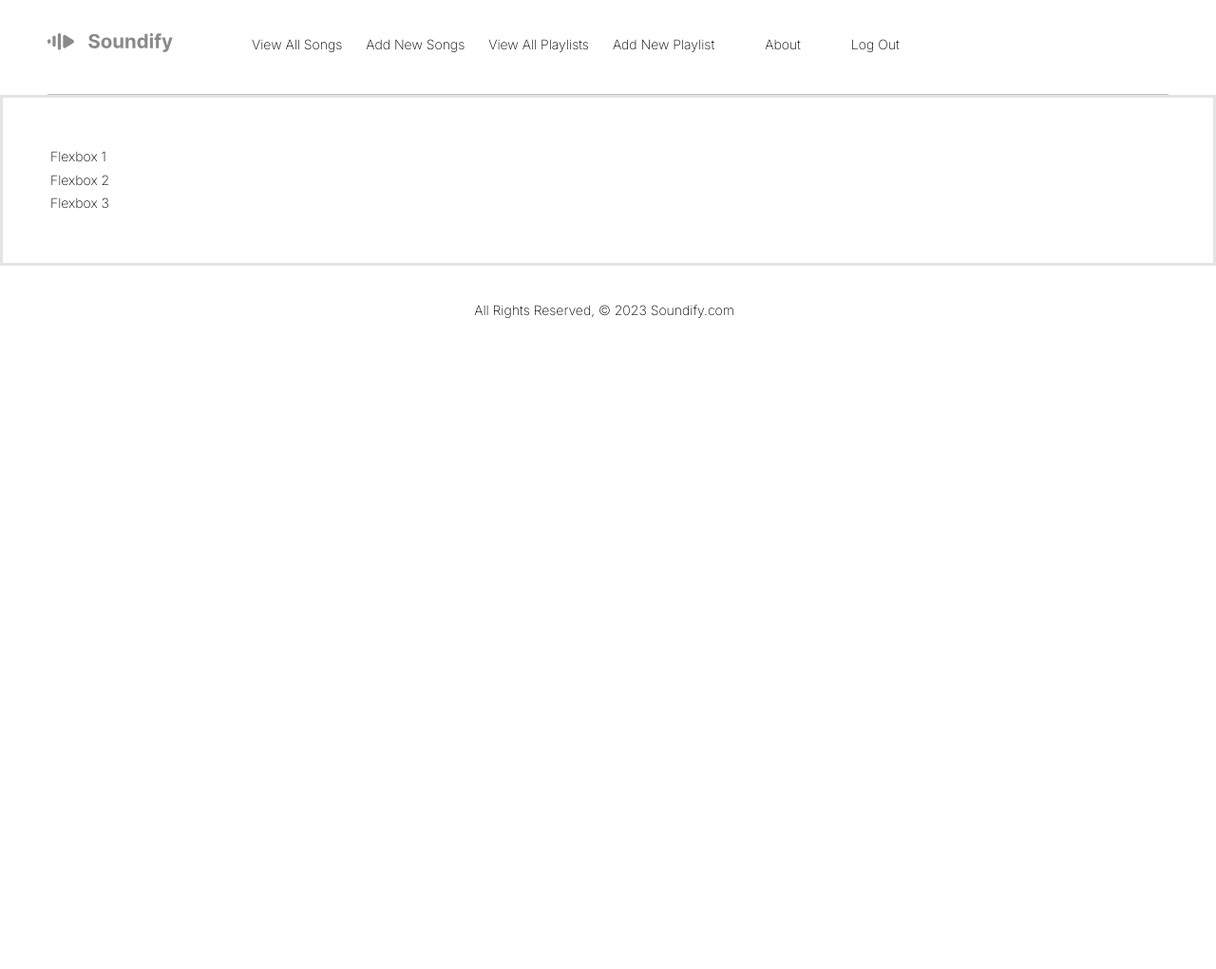
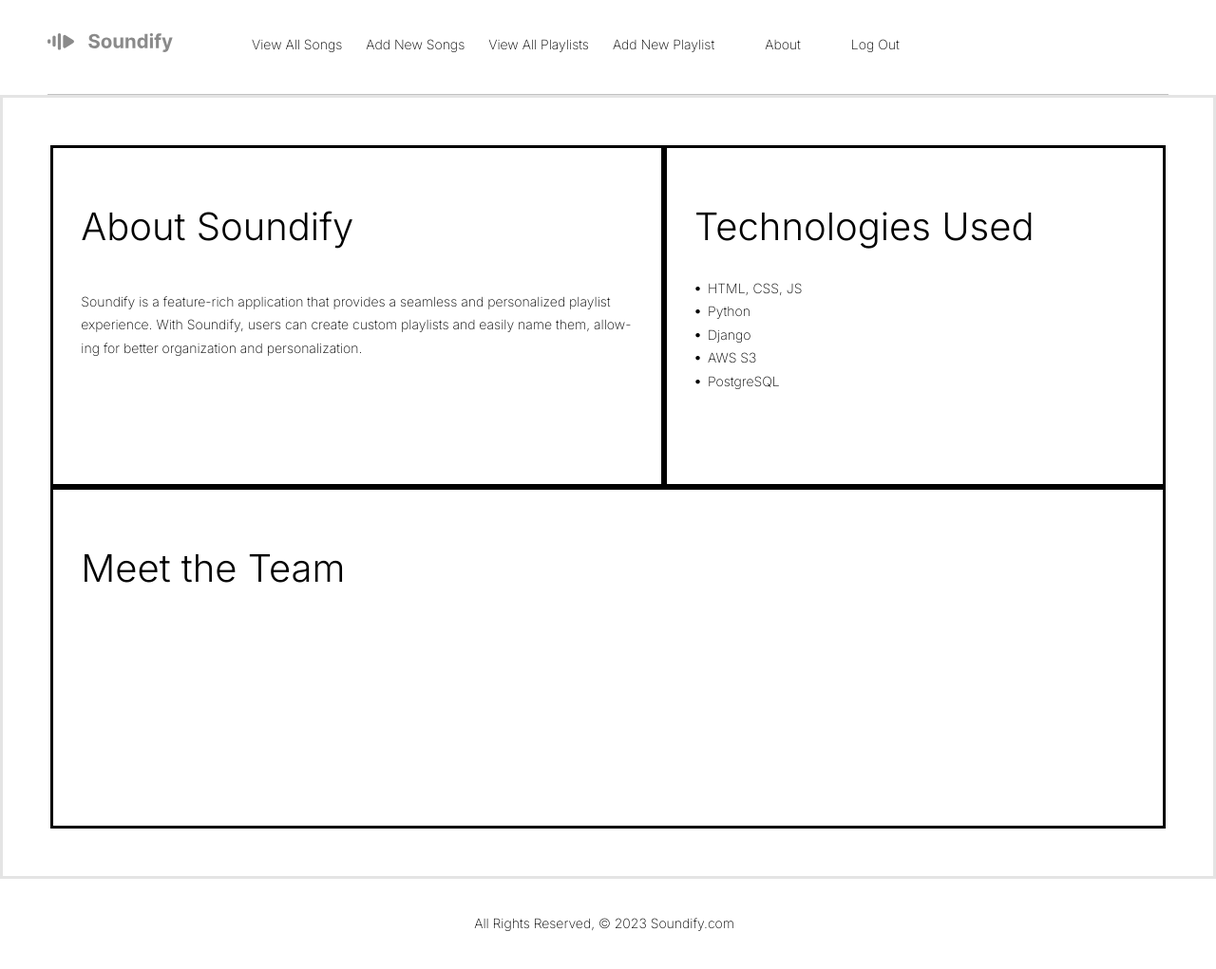
Before and after one commit to seanh101/Soundify, a Django app: page /about/ in a window 1280 px wide. Shown: the whole page at 95% size. Before the commit the page ends 335 px from the top, so only its background shows below. Run offline with Django 4.2, Linux system fonts and the light colour scheme; the visitor is signed in with stand-in values (Sample User, id 1).

Commit message:
Base.html, navbar search to about, song confirm delete page without functionality, about page 2/3 containers Co-authored-by: Ian Abbene <ianabbene@gmail.com>

```diff
--- a/main_app/static/css/marley.css
+++ b/main_app/static/css/marley.css
@@ -172,21 +172,128 @@ li::before {
 
 /* ABOUT PAGE  */
 
-/* .flex-container {
+.flex-container {
     display: flex;
-    height: 100%;
+    flex-wrap: wrap;
+    width: 100%;
+    height: 90vh;
 }
 
-.flex-item {
+.flex-item-1, flex-item-2, flex-item-3 {
     display: flex;
+    width: 50%;
+    /* height: 50%; */
+}
+
+.flex-item-1 {
+    display: flex;
+    flex-direction: column;
+    align-items: center;
+    padding: 2.5%;
     height: 50%;
+    border: solid black;
+    width: 55%;
+}
+
+.flex-item-2 {
+    display: flex;
+    flex-direction: column;
+    align-items: center;
+    padding: 2.5%;
+    height: 50%;
+    width: 45%;
+    border: solid black;
+}
+
+.flex-item-3 {
+    display: flex;
+    flex-grow: 2;
     width: 50%;
-} */
+    height: 50%;
+    padding: 2.5%;
+    border: solid black;
+}
+
+.flex-item-about-p {
+    justify-content: center;
+    text-align: center;
+    text-align: left;
+}
+
+.about-soundify-title, .tech-used-title, .flex-item-2-ol, .flex-item-3 {
+    align-self: flex-start;
+}
 
 /* CONFIRM DELETE PLAYLIST PAGE  */
 
 
 /* CONFIRM DELETE SONG PAGE  */
+.delete-song-confirmation-container {
+    --h: 500px;
+    --w: calc(500px * 0.8);
+    /* 320 */
+    height: var(--h);
+    width: var(--w);
+    display: flex;
+    justify-content: center;
+    align-items: center;
+    border-radius: 20px;
+    border: solid black;
+    padding: 35px;
+    overflow-y: hidden;
+    margin: auto;
+    position: relative;
+}
+
+.delete-song-title-div {
+    --h: 300px;
+    --w: calc(400px * 0.9);
+    /* 320 */
+    height: var(--h);
+    width: var(--w);
+    display: flex;
+    flex-wrap: wrap;
+    justify-content: center;
+    text-align: center;
+    border-radius: 20px;
+    font-size: 22px;
+    padding: 35px;
+    overflow-y: hidden;
+    margin: 30px;
+    position: absolute;
+    font-weight: bold;
+}
+
+.delete-song-yes-btn {
+    position: absolute;
+    background-color: black;
+    color: white;
+    border-radius: 20px;
+    width: 35%;
+    height: 10%;
+    transform: translateX(-100%);
+}
+
+.delete-song-cancel-btn {
+    position: absolute;
+    background-color: black;
+    border-radius: 20px;
+    width: 35%;
+    height: 10%;
+    transform: translateX(10%);
+}
+.delete-song-cancel-link {
+    color: white;
+    pointer-events: none;
+}
+
+.delete-song-message {
+    font-weight: normal;
+}
+
+.delete-song-message span {
+    font-weight: bold;
+}
 
 
 /* ADD PLAYLIST PAGE */
--- a/main_app/templates/about.html
+++ b/main_app/templates/about.html
@@ -1,9 +1,29 @@
 {% extends 'base.html' %}
 {% block content %}
 <div class="flex-container">
-    <div class="flex-item">Flexbox 1</div>
-    <div class="flex-item">Flexbox 2</div>
-    <div class="flex-item">Flexbox 3</div>
+    <div class="flex-item-1">
+        <div class="about-soundify-title"><h2>About Soundify</h2></div>
+        <div class="flex-item-about-p"><p>Soundify is a feature-rich application that provides a seamless and personalized playlist experience. With Soundify, users can create custom playlists and easily name them, allowing for better organization and personalization.</p></div>
+    </div>
+    <div class="flex-item-2">
+        <div class="tech-used-title"><h2>Technologies Used</h2></div>
+        <div class="flex-item-2-ol">
+            <ol>
+                <li>HTML, CSS, JS</li>
+                <li>Python</li>
+                <li>Django</li>
+                <li>AWS S3</li>
+                <li>PostgreSQL</li>
+            </ol>
+        </div>
+    </div>
+    <div class="flex-item-3">
+        <h2>Meet the Team</h2>
+        <div class="ian"></div>
+        <div class="marley"></div>
+        <div class="jon"></div>
+        <div class="chase"></div>
+        <div class="sean"></div>
     </div>
 </div>
 
--- a/main_app/templates/base.html
+++ b/main_app/templates/base.html
@@ -37,7 +37,7 @@
                 <a class="right" href="{% url 'about' %}">About</a>
                 <a class="right" href="{% url 'logout' %}">Log Out</a>
                 {% else %}
-                <a class="right" href="{% url 'about' %}">Search</a>
+                <a class="right" href="{% url 'about' %}">About</a>
                 <a class="right" href="{% url 'signup' %}">Sign Up</a>
                 <a class="right" href="{% url 'login' %}">Log In</a>
                 {% endif %}
```
Also changed, not shown: main_app/templates/main_app/song_confirm_delete.html (+11 -9 lines).
